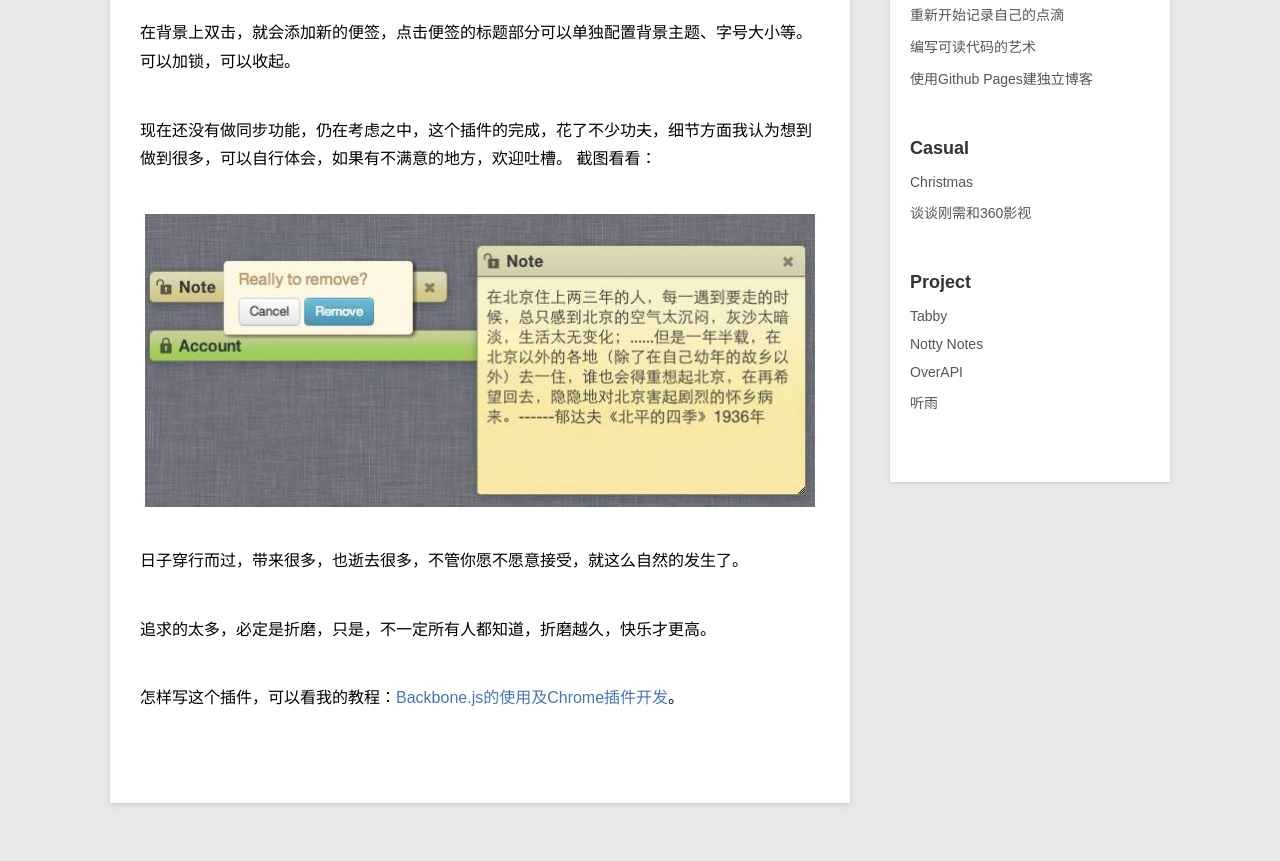
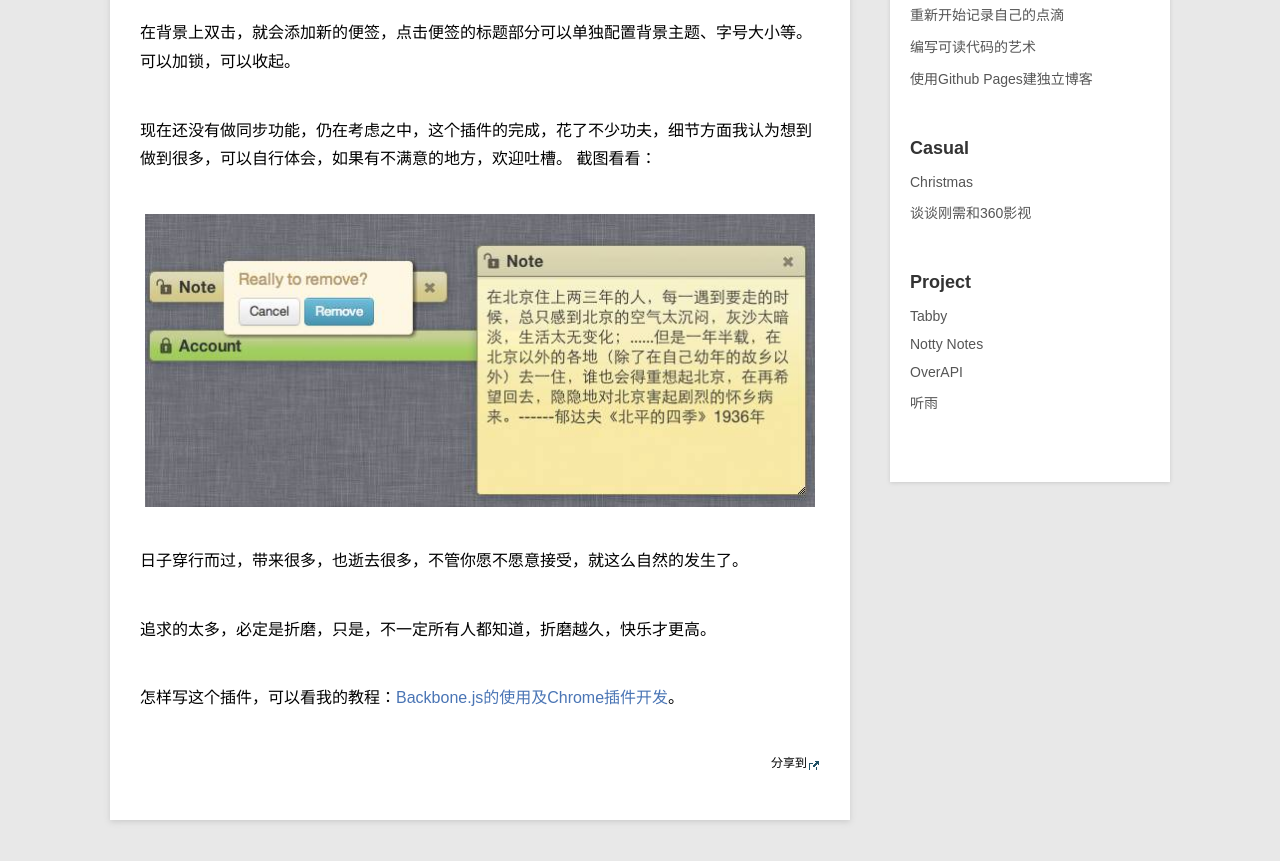
Before and after one commit to cidisk/cidisk.github.io, a Jekyll site: the page built from _posts/project/2012-10-17-notty-notes.md, in a window 1280 px wide and 900 px high, scrolled down 814 px. Shown: the top 861 px of the window. Built offline with Jekyll 4.4.1, drawn with Linux system fonts in a browser that asks for light colours; Markdown is read by kramdown in place of the engine named in the settings; comment, search, counter and statistics services are not loaded.

Commit message:
modify post share

```diff
--- a/_layouts/post.html
+++ b/_layouts/post.html
@@ -44,6 +44,7 @@ layout: default
                 </script-->
 				<!-- JiaThis Button BEGIN -->
 				<div class="jiathis_style_24x24">
+					<span>分享到</span>
 					<a class="jiathis_button_tsina"></a>
 					<a class="jiathis_button_weixin"></a>
 					<a class="jiathis_button_renren"></a>
```
